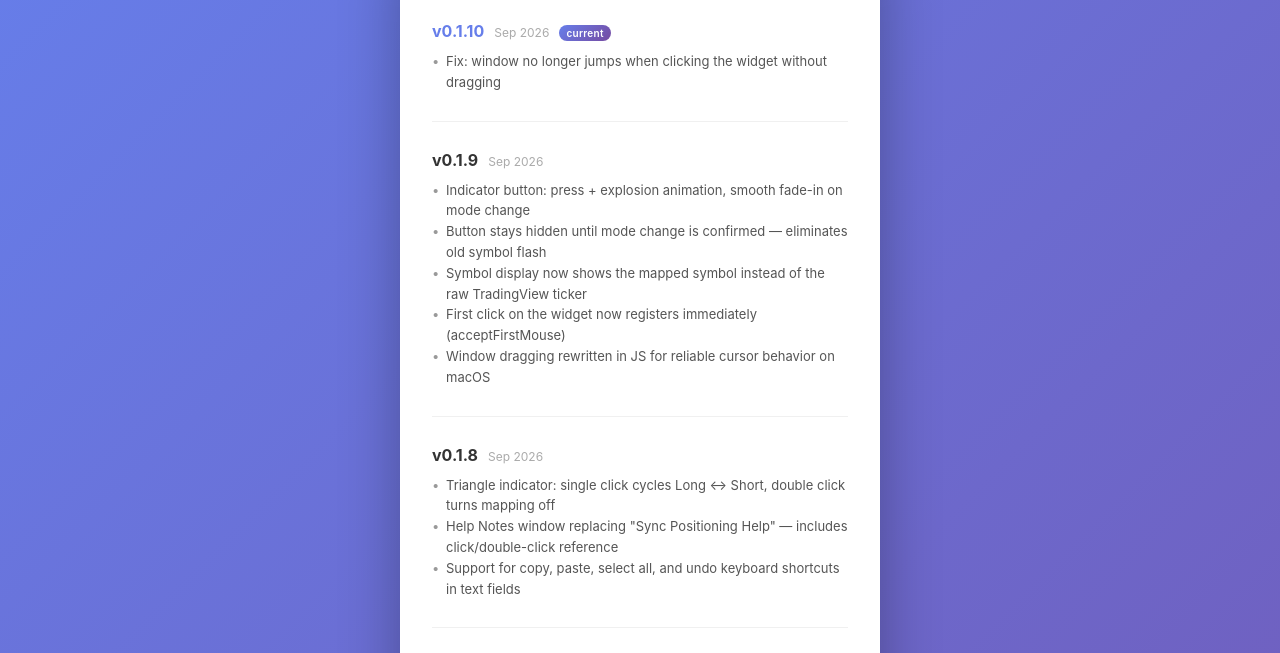
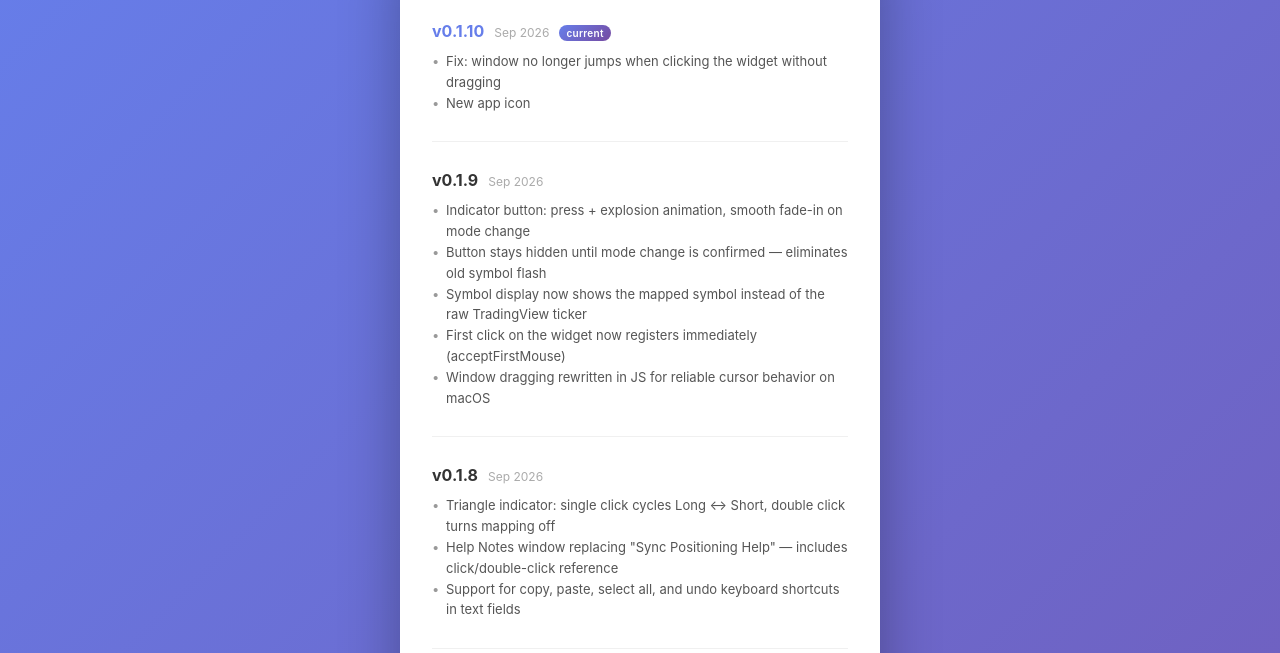
Before and after one commit to quangv/TVorSwimSync, a website built with Vite: page tauri-app/release-notes.html in a window 1280 px wide. Shown: the part 92-745 px from the top of the page. Built offline with nearby package versions, Linux system fonts and the light colour scheme.

Commit message:
update release notes for v0.1.10 icon
Co-Authored-By: Claude Sonnet 4.6 <noreply@anthropic.com>

```diff
--- a/tauri-app/release-notes.html
+++ b/tauri-app/release-notes.html
@@ -94,6 +94,7 @@
             </div>
             <ul>
                 <li>Fix: window no longer jumps when clicking the widget without dragging</li>
+                <li>New app icon</li>
             </ul>
         </div>
 
```
